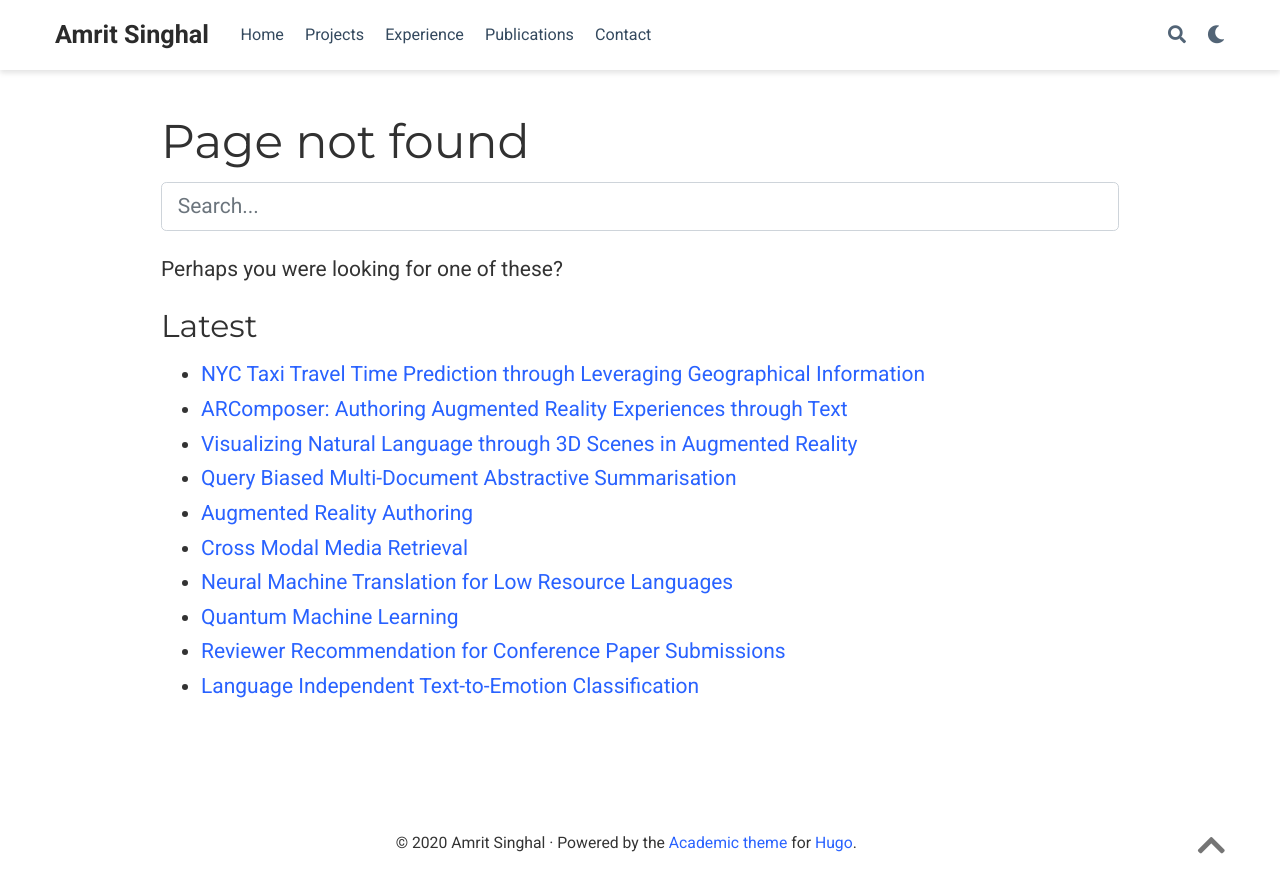
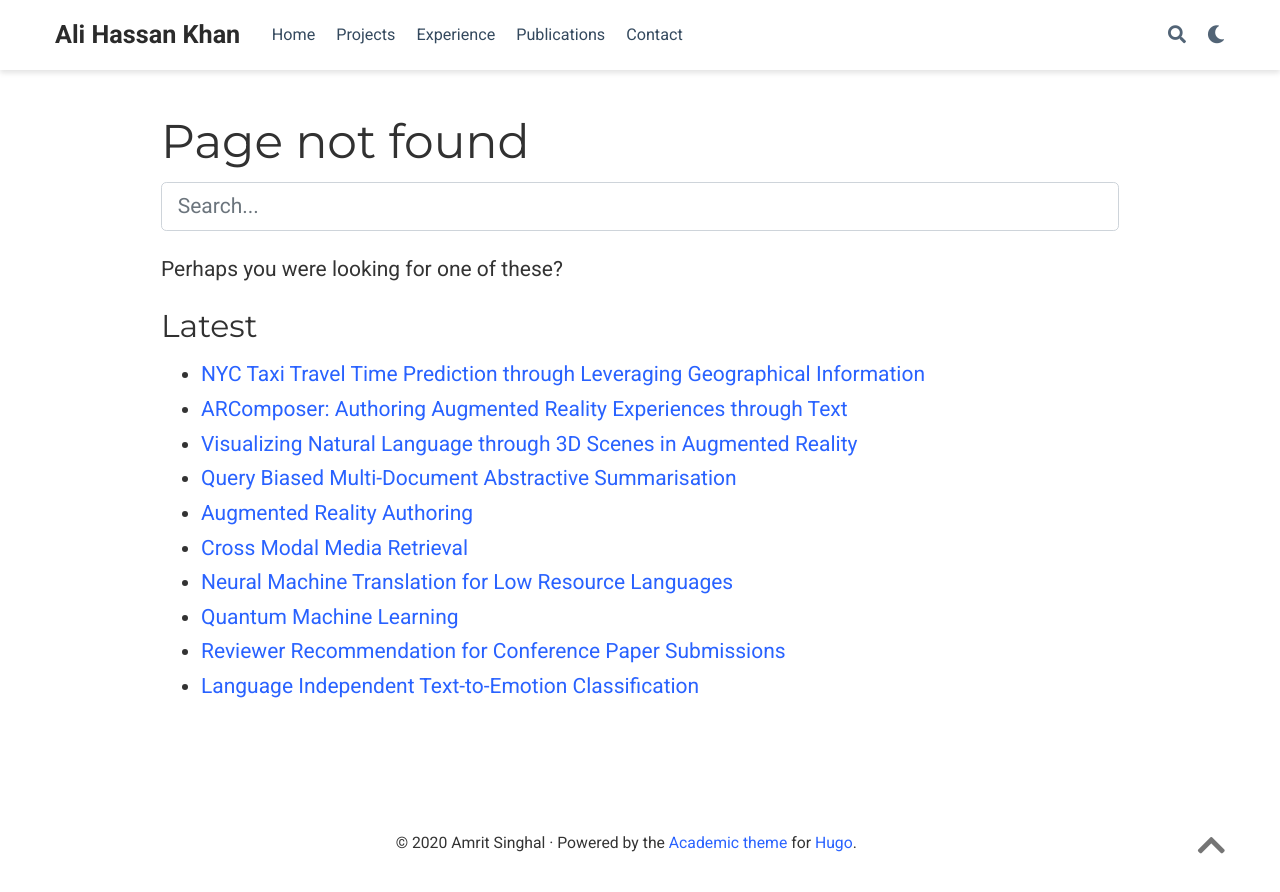
Before and after one commit to ali4ai/ali4ai.github.io, a plain HTML site: page 404.html in a window 1280 px wide. Drawn offline with nearby package versions, Linux system fonts and the light colour scheme; some packages are replaced by stand-ins of ours; some icons are missing.

Commit message:
Update 404.html

```diff
--- a/404.html
+++ b/404.html
@@ -215,7 +215,7 @@
   <link rel="icon" type="image/png" href="/images/icon_hu0b7a4cb9992c9ac0e91bd28ffd38dd00_9727_32x32_fill_lanczos_center_2.png">
   <link rel="apple-touch-icon" type="image/png" href="/images/icon_hu0b7a4cb9992c9ac0e91bd28ffd38dd00_9727_192x192_fill_lanczos_center_2.png">
 
-  <link rel="canonical" href="https://amr4i.github.io/404.html">
+  <link rel="canonical" href="https://ali4ai.github.io/404.html">
 
 
 
@@ -228,11 +228,11 @@
 
   <meta property="twitter:card" content="summary">
 
-  <meta property="og:site_name" content="Amrit Singhal">
-  <meta property="og:url" content="https://amr4i.github.io/404.html">
-  <meta property="og:title" content="404 Page not found | Amrit Singhal">
-  <meta property="og:description" content="MS in Machine Learning"><meta property="og:image" content="https://amr4i.github.io/images/icon_hu0b7a4cb9992c9ac0e91bd28ffd38dd00_9727_512x512_fill_lanczos_center_2.png">
-  <meta property="twitter:image" content="https://amr4i.github.io/images/icon_hu0b7a4cb9992c9ac0e91bd28ffd38dd00_9727_512x512_fill_lanczos_center_2.png"><meta property="og:locale" content="en-us">
+  <meta property="og:site_name" content="Ali Hassan Khan">
+  <meta property="og:url" content="https://ali4ai.github.io/404.html">
+  <meta property="og:title" content="404 Page not found | Ali Hassan Khan">
+  <meta property="og:description" content="MS in Machine Learning"><meta property="og:image" content="https://ali4ai.github.io/images/icon_hu0b7a4cb9992c9ac0e91bd28ffd38dd00_9727_512x512_fill_lanczos_center_2.png">
+  <meta property="twitter:image" content="https://ali4ai.github.io/images/icon_hu0b7a4cb9992c9ac0e91bd28ffd38dd00_9727_512x512_fill_lanczos_center_2.png"><meta property="og:locale" content="en-us">
 
 
 
@@ -251,7 +251,7 @@
 
 
 
-  <title>404 Page not found | Amrit Singhal</title>
+  <title>404 Page not found | Ali Hassan Khan</title>
 
 </head>
 
@@ -302,7 +302,7 @@
 
 
     <div class="d-none d-lg-inline-flex">
-      <a class="navbar-brand" href="/">Amrit Singhal</a>
+      <a class="navbar-brand" href="/">Ali Hassan Khan</a>
     </div>
 
 
@@ -315,7 +315,7 @@
 
 
     <div class="navbar-brand-mobile-wrapper d-inline-flex d-lg-none">
-      <a class="navbar-brand" href="/">Amrit Singhal</a>
+      <a class="navbar-brand" href="/">Ali Hassan Khan</a>
     </div>
 
 
```
